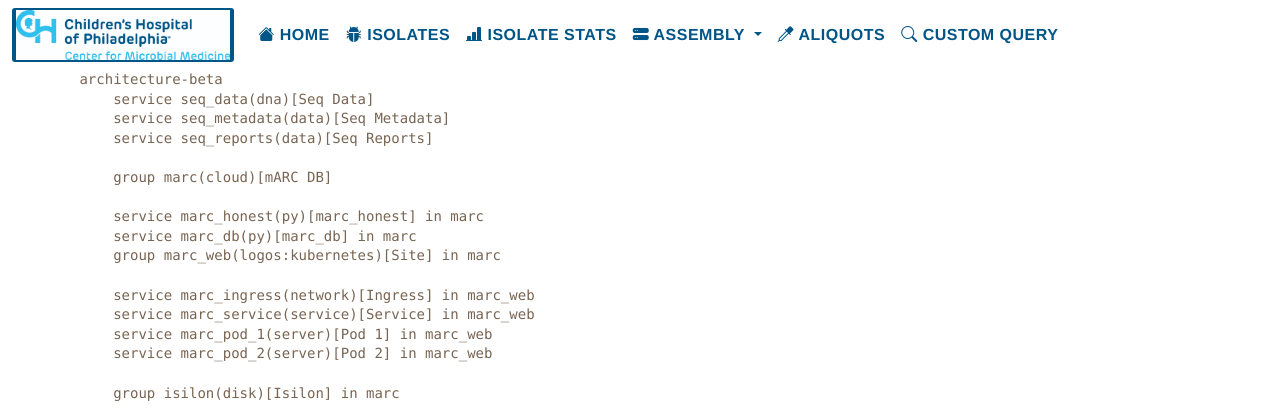
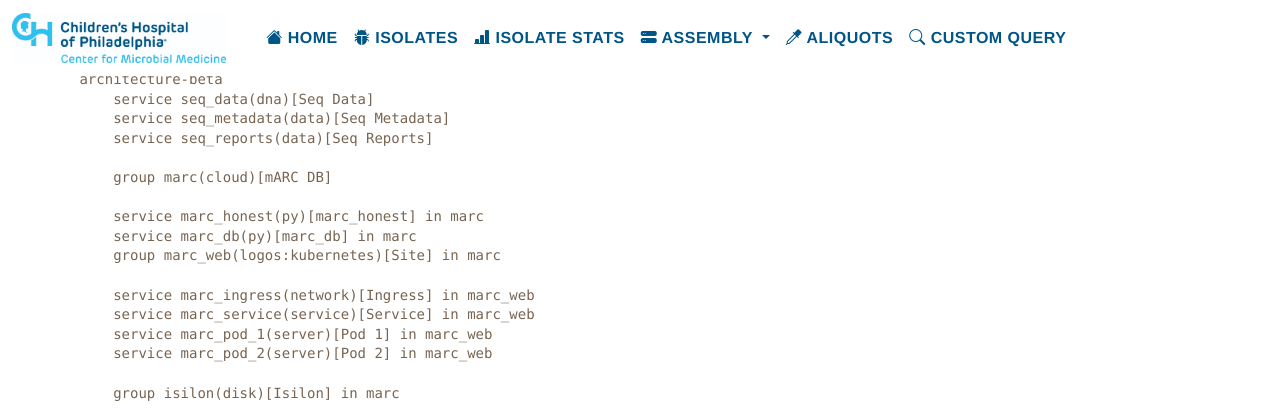
Before and after one commit to PennChopMicrobiomeProgram/marc_web, a Flask app: page /arch in a window 1280 px wide, with the pointer over the restyled element. Shown: the top 420 px of the page. Run offline with Flask 3, Linux system fonts and the light colour scheme; parts of the project's set-up code (start-up, migrations or seed data) failed here and were passed over; some libraries are stand-ins or nearby versions; some web fonts are replaced.

Commit message:
Remove hover effects from navbar brand

```diff
--- a/app/static/styles.css
+++ b/app/static/styles.css
@@ -90,8 +90,8 @@ a {
   text-decoration: underline;
 }
 
-a:hover,
-a:focus {
+a:not(.navbar-brand):hover,
+a:not(.navbar-brand):focus {
   color: var(--chop-ice);
   background-color: var(--chop-navy);
   padding: 2px 4px;
```
